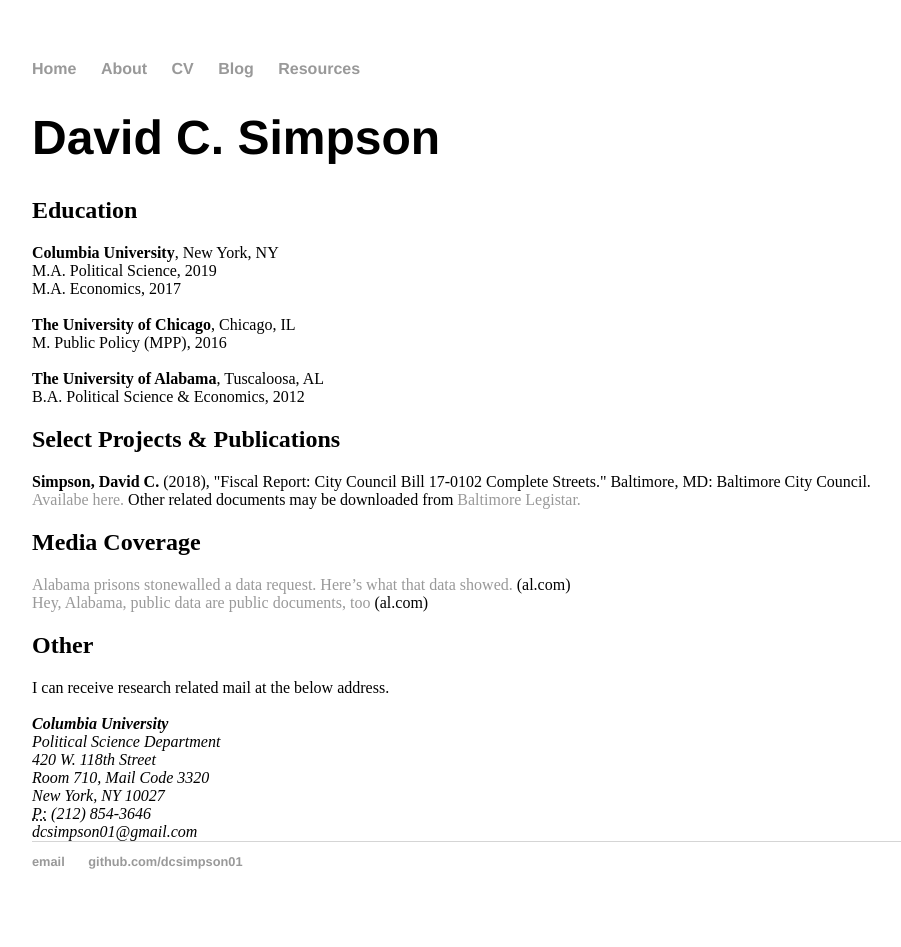
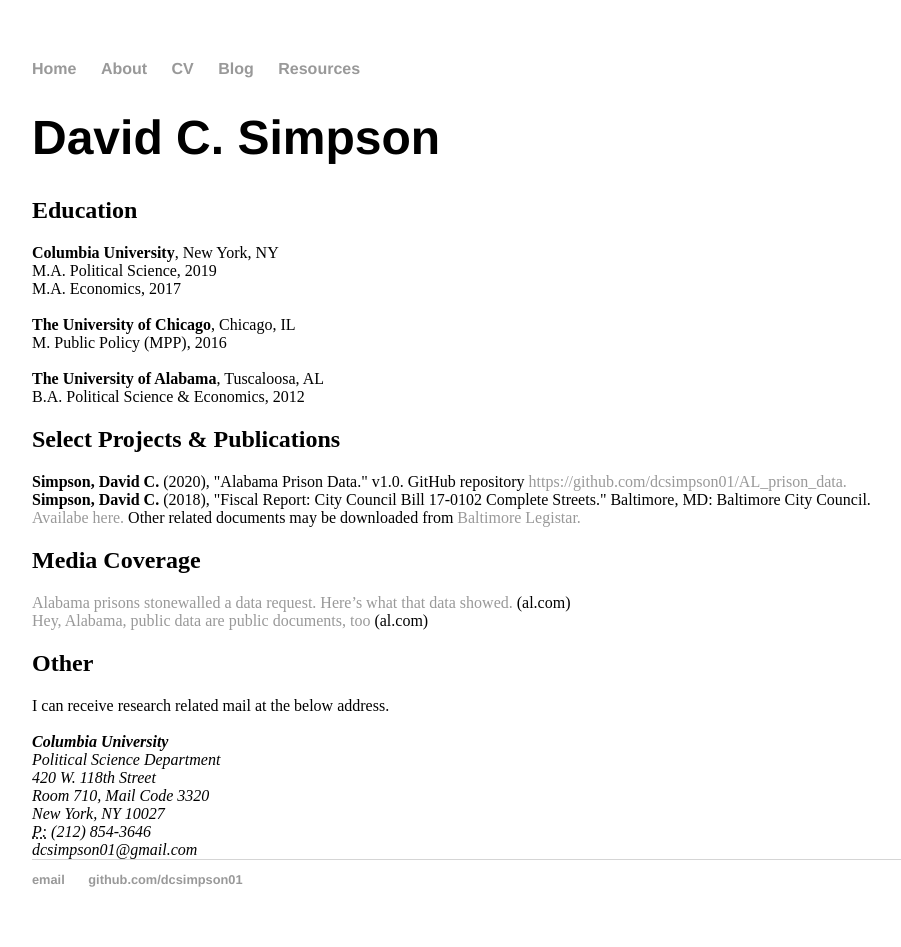
Before and after one commit to dcsimpson01/dcsimpson01.github.io, a Jekyll site: the page built from cv/index.html, in a window 1280 px wide. Shown: the whole page, without its empty margins (160-1061 px from the left). Built offline with Jekyll 4.4.1, drawn with Linux system fonts in a browser that asks for light colours.

Commit message:
Update index.html

```diff
--- a/cv/index.html
+++ b/cv/index.html
@@ -19,6 +19,9 @@ title: David Simpson CV
 			B.A. Political Science & Economics, 2012
 
 			<h2>Select Projects & Publications</h2>
+				<strong>Simpson, David C.</strong> (2020), "Alabama Prison Data." v1.0. GitHub repository
+					<a href="https://github.com/dcsimpson01/AL_prison_data">https://github.com/dcsimpson01/AL_prison_data.</a> <br />
+
 				<strong>Simpson, David C.</strong> (2018), "Fiscal Report: City Council Bill 17-0102 Complete Streets." Baltimore, MD: Baltimore City Council.
 					<a href="https://dcsimpson01.github.io/docs/Fiscal_Report-Bill_17-0102_Complete_Streets.pdf">Availabe here.</a> Other related documents may be
 						downloaded from <a href="https://baltimore.legistar.com/LegislationDetail.aspx?ID=3105004&GUID=D84D8A72-1C20-494D-A909-7503F044A56F&Options=ID%7CText%7C&Search=complete+streets"> Baltimore Legistar.</a>
```
